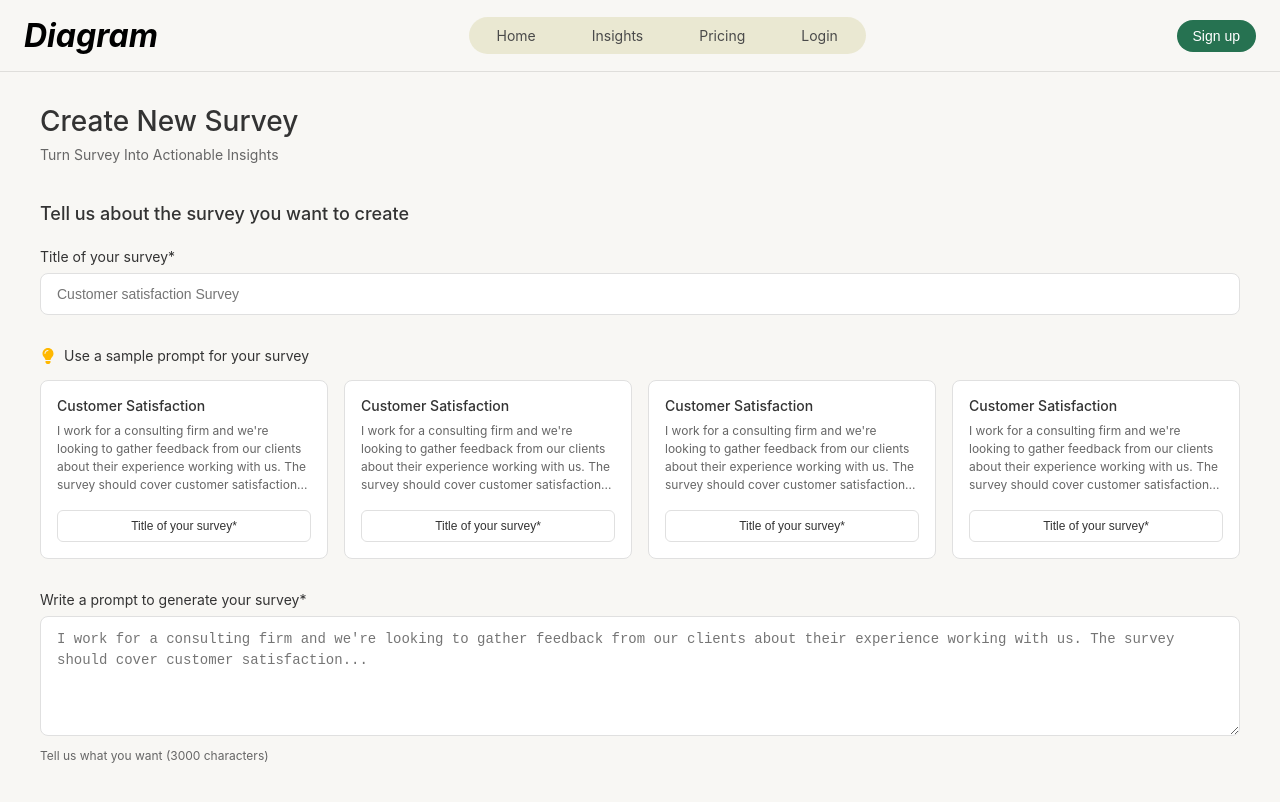
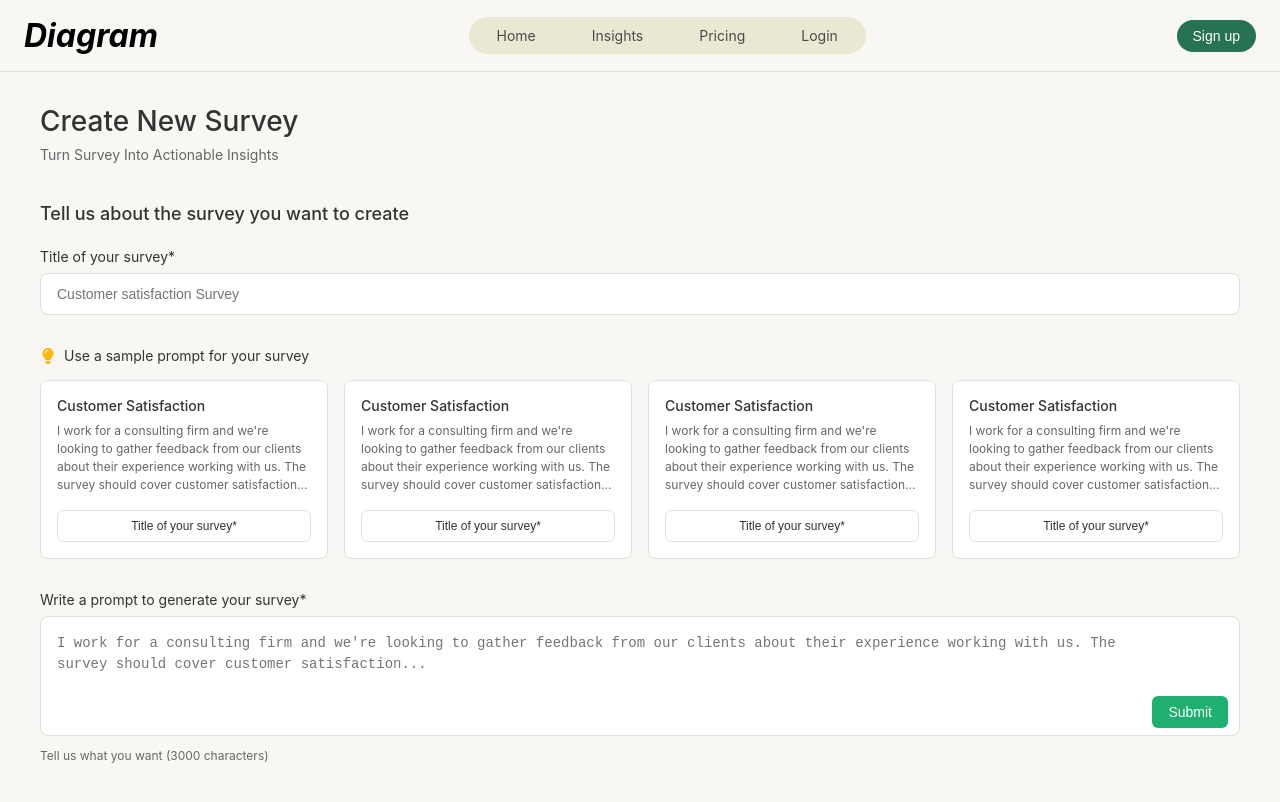
Before and after one commit to HaiderManzoor/wisdom_pro_f, a React (Create React App) app: page /survey-form in a window 1280 px wide. Shown: the top 802 px of the page. Built offline with nearby package versions, Linux system fonts and the light colour scheme.

Commit message:
Adding submit buttin to prompt area

```diff
--- a/src/components/SurveyForm/SurveyForm.css
+++ b/src/components/SurveyForm/SurveyForm.css
@@ -153,3 +153,65 @@
     color: #666;
     margin-top: 0.5rem;
   }
+  .form-actions {
+    margin-top: 32px;
+    display: flex;
+    justify-content: flex-end;
+  }
+
+  .submit-button {
+    background-color: #90A99E;
+    color: white;
+    border: none;
+    padding: 12px 32px;
+    border-radius: 6px;
+    font-size: 14px;
+    cursor: pointer;
+    transition: all 0.3s ease;
+  }
+
+  .submit-button:hover {
+    background-color: #7d958c;
+    transform: translateY(-1px);
+    box-shadow: 0 4px 12px rgba(144, 169, 158, 0.2);
+  }
+  .textarea-container {
+    position: relative;
+    width: 100%;
+  }
+
+  .form-textarea {
+    width: 100%;
+    height: 120px; /* Fixed height */
+    padding: 16px;
+    padding-right: 100px; /* Make space for button */
+    border: 1px solid #E0E0E0;
+    border-radius: 8px;
+    font-size: 14px;
+    color: #333;
+    resize: none; /* Prevent resizing */
+    line-height: 1.5;
+  }
+
+  .submit-button {
+    position: absolute;
+    right: 12px;
+    bottom: 12px;
+    background-color: #1db071;
+    color: white;
+    border: none;
+    padding: 8px 16px;
+    border-radius: 6px;
+    font-size: 14px;
+    cursor: pointer;
+    transition: all 0.2s ease;
+  }
+
+  .submit-button:hover {
+    background-color: #7d958c;
+    transform: translateY(-1px);
+  }
+
+  .submit-button:active {
+    transform: translateY(0);
+  }
--- a/src/components/SurveyForm/SurveyForm.js
+++ b/src/components/SurveyForm/SurveyForm.js
@@ -46,10 +46,15 @@ const SurveyForm = () => {
 
           <div className="form-group">
             <label>Write a prompt to generate your survey*</label>
-            <textarea
-              className="form-textarea"
-              placeholder="I work for a consulting firm and we're looking to gather feedback from our clients about their experience working with us. The survey should cover customer satisfaction..."
-            />
+            <div className="textarea-container">
+              <textarea
+                className="form-textarea"
+                placeholder="I work for a consulting firm and we're looking to gather feedback from our clients about their experience working with us. The survey should cover customer satisfaction..."
+              />
+              <button className="submit-button">
+                Submit
+              </button>
+            </div>
             <span className="character-count">Tell us what you want (3000 characters)</span>
           </div>
         </div>
```
